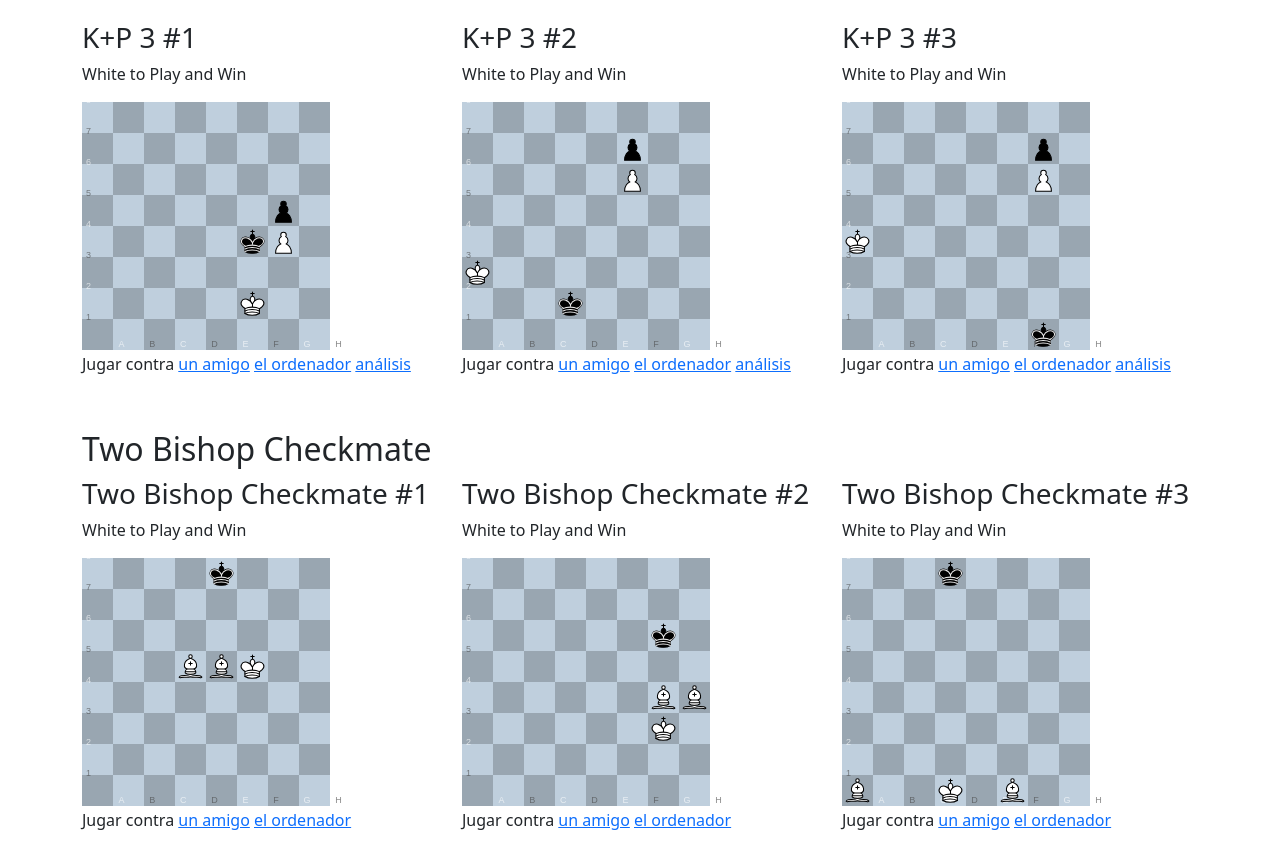
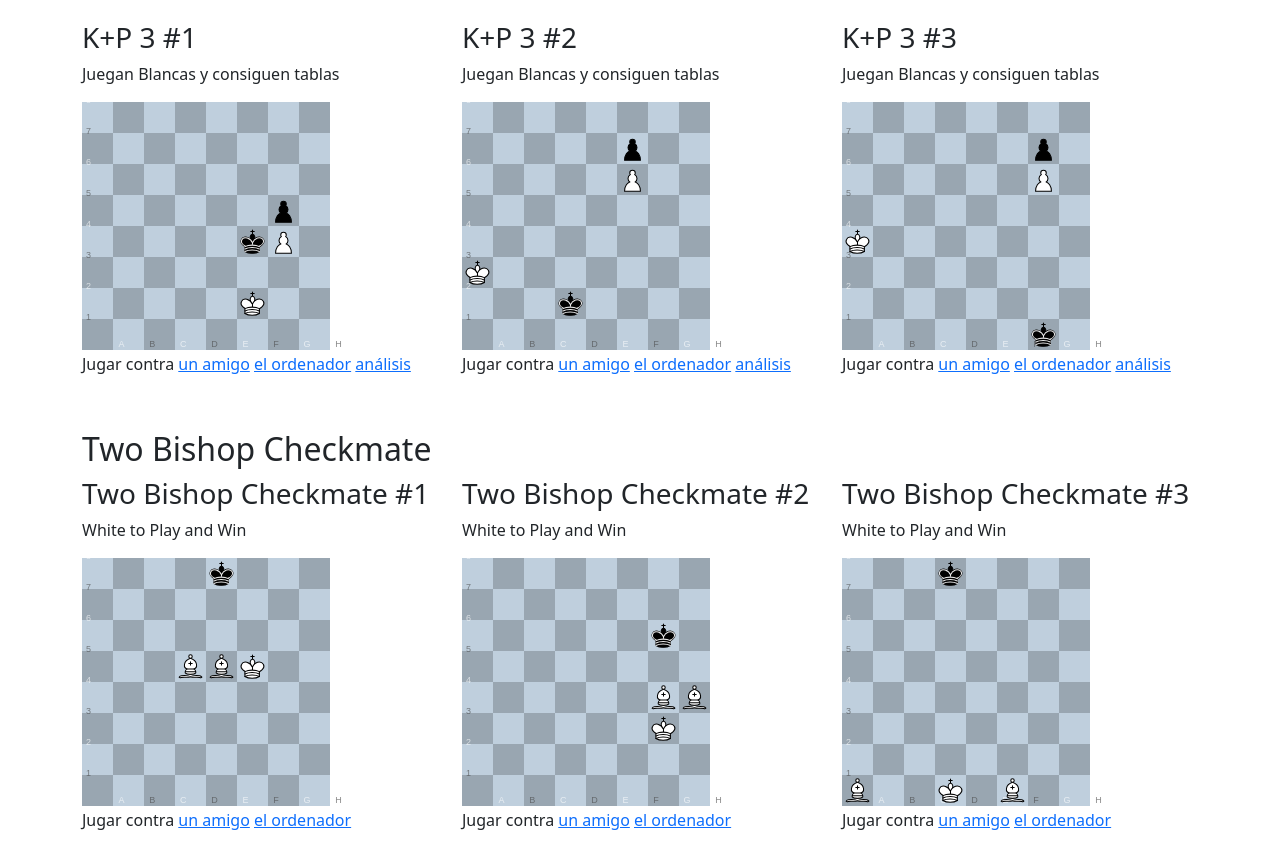
Before and after one commit to gambitodeguada/endings.gambitodeguada.com, a plain HTML site: page index.html in a window 1280 px wide. Shown: the part 853-1712 px from the top of the page. Drawn offline with nearby package versions, Linux system fonts and the light colour scheme.

Commit message:
actualizar finales

```diff
--- a/index.html
+++ b/index.html
@@ -97,11 +97,11 @@
 
               <div class="col-md-4 mb-4"> <h3>K+P 2 #3</h3> <p>White to Play and Win</p> <div class="chessground" id="id_8_5k2_8_6P1_6P1_4K3_8_8_w_-_-_0_1"></div> Jugar contra <a href="https://lichess.org/?fen=8%2F5k2%2F8%2F6P1%2F6P1%2F4K3%2F8%2F8+w+-+-+0+1#friend">un amigo</a> <a href="https://lichess.org/?fen=8%2F5k2%2F8%2F6P1%2F6P1%2F4K3%2F8%2F8+w+-+-+0+1#ai">el ordenador</a> <a href="https://lichess.org/analysis/standard/8/5k2/8/6P1/6P1/4K3/8/8_w_-_-_0_1">análisis</a> </div>
 
-              <div class="col-md-4 mb-4"> <h3>K+P 3 #1</h3> <p>White to Play and Win</p> <div class="chessground" id="id_8_8_8_6p1_5kP1_8_5K2_8_w_-_-_0_1"></div> Jugar contra <a href="https://lichess.org/?fen=8%2F8%2F8%2F6p1%2F5kP1%2F8%2F5K2%2F8+w+-+-+0+1#friend">un amigo</a> <a href="https://lichess.org/?fen=8%2F8%2F8%2F6p1%2F5kP1%2F8%2F5K2%2F8+w+-+-+0+1#ai">el ordenador</a> <a href="https://lichess.org/analysis/standard/8/8/8/6p1/5kP1/8/5K2/8_w_-_-_0_1">análisis</a> </div>
+              <div class="col-md-4 mb-4"> <h3>K+P 3 #1</h3> <p>Juegan Blancas y consiguen tablas</p> <div class="chessground" id="id_8_8_8_6p1_5kP1_8_5K2_8_w_-_-_0_1"></div> Jugar contra <a href="https://lichess.org/?fen=8%2F8%2F8%2F6p1%2F5kP1%2F8%2F5K2%2F8+w+-+-+0+1#friend">un amigo</a> <a href="https://lichess.org/?fen=8%2F8%2F8%2F6p1%2F5kP1%2F8%2F5K2%2F8+w+-+-+0+1#ai">el ordenador</a> <a href="https://lichess.org/analysis/standard/8/8/8/6p1/5kP1/8/5K2/8_w_-_-_0_1">análisis</a> </div>
 
-              <div class="col-md-4 mb-4"> <h3>K+P 3 #2</h3> <p>White to Play and Win</p> <div class="chessground" id="id_8_5p2_5P2_8_8_K7_3k4_8_w_-_-_0_1"></div> Jugar contra <a href="https://lichess.org/?fen=8%2F5p2%2F5P2%2F8%2F8%2FK7%2F3k4%2F8+w+-+-+0+1#friend">un amigo</a> <a href="https://lichess.org/?fen=8%2F5p2%2F5P2%2F8%2F8%2FK7%2F3k4%2F8+w+-+-+0+1#ai">el ordenador</a> <a href="https://lichess.org/analysis/standard/8/5p2/5P2/8/8/K7/3k4/8_w_-_-_0_1">análisis</a> </div>
+              <div class="col-md-4 mb-4"> <h3>K+P 3 #2</h3> <p>Juegan Blancas y consiguen tablas</p> <div class="chessground" id="id_8_5p2_5P2_8_8_K7_3k4_8_w_-_-_0_1"></div> Jugar contra <a href="https://lichess.org/?fen=8%2F5p2%2F5P2%2F8%2F8%2FK7%2F3k4%2F8+w+-+-+0+1#friend">un amigo</a> <a href="https://lichess.org/?fen=8%2F5p2%2F5P2%2F8%2F8%2FK7%2F3k4%2F8+w+-+-+0+1#ai">el ordenador</a> <a href="https://lichess.org/analysis/standard/8/5p2/5P2/8/8/K7/3k4/8_w_-_-_0_1">análisis</a> </div>
 
-              <div class="col-md-4 mb-4"> <h3>K+P 3 #3</h3> <p>White to Play and Win</p> <div class="chessground" id="id_8_6p1_6P1_8_K7_8_8_6k1_w_-_-_0_1"></div> Jugar contra <a href="https://lichess.org/?fen=8%2F6p1%2F6P1%2F8%2FK7%2F8%2F8%2F6k1+w+-+-+0+1#friend">un amigo</a> <a href="https://lichess.org/?fen=8%2F6p1%2F6P1%2F8%2FK7%2F8%2F8%2F6k1+w+-+-+0+1#ai">el ordenador</a> <a href="https://lichess.org/analysis/standard/8/6p1/6P1/8/K7/8/8/6k1_w_-_-_0_1">análisis</a> </div>
+              <div class="col-md-4 mb-4"> <h3>K+P 3 #3</h3> <p>Juegan Blancas y consiguen tablas</p> <div class="chessground" id="id_8_6p1_6P1_8_K7_8_8_6k1_w_-_-_0_1"></div> Jugar contra <a href="https://lichess.org/?fen=8%2F6p1%2F6P1%2F8%2FK7%2F8%2F8%2F6k1+w+-+-+0+1#friend">un amigo</a> <a href="https://lichess.org/?fen=8%2F6p1%2F6P1%2F8%2FK7%2F8%2F8%2F6k1+w+-+-+0+1#ai">el ordenador</a> <a href="https://lichess.org/analysis/standard/8/6p1/6P1/8/K7/8/8/6k1_w_-_-_0_1">análisis</a> </div>
 
           </div>
       </section>
```
